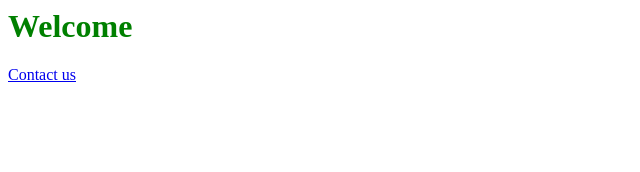
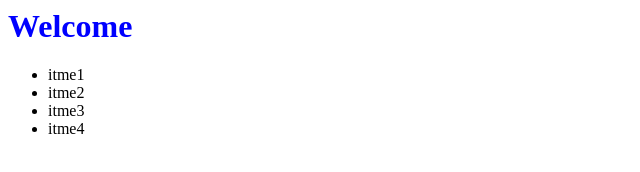
Before and after one commit to khalidox-05/test, a plain HTML site: page index.html in a window 1280 px wide. Shown: the whole page, without its empty margins (0-640 px from the left). Drawn offline with Linux system fonts and the light colour scheme.

```diff
--- a/index.html
+++ b/index.html
@@ -1,3 +1,8 @@
 <link rel="stylesheet" href="style.css">
 <h1>Welcome</h1>
-<a href="contact.html">Contact us</a>
+<ul>
+    <li>itme1</li>
+    <li>itme2</li>
+    <li>itme3</li>
+    <li>itme4</li>
+</ul>
--- a/style.css
+++ b/style.css
@@ -1,3 +1,3 @@
 h1 {
-    color: green;
+    color:blue;
 }
```
Also changed, not shown: contact.html (+1 -0 lines).
